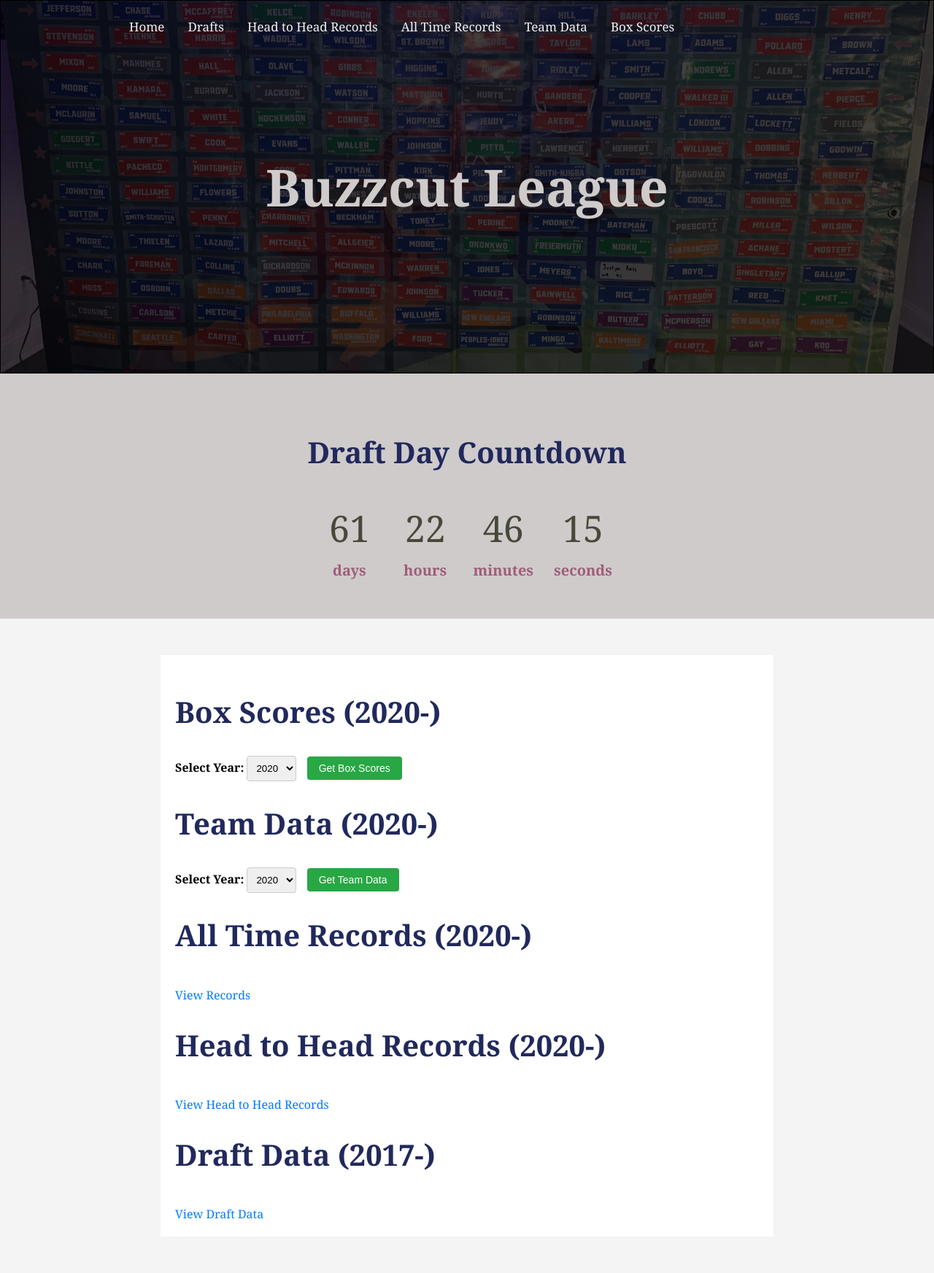
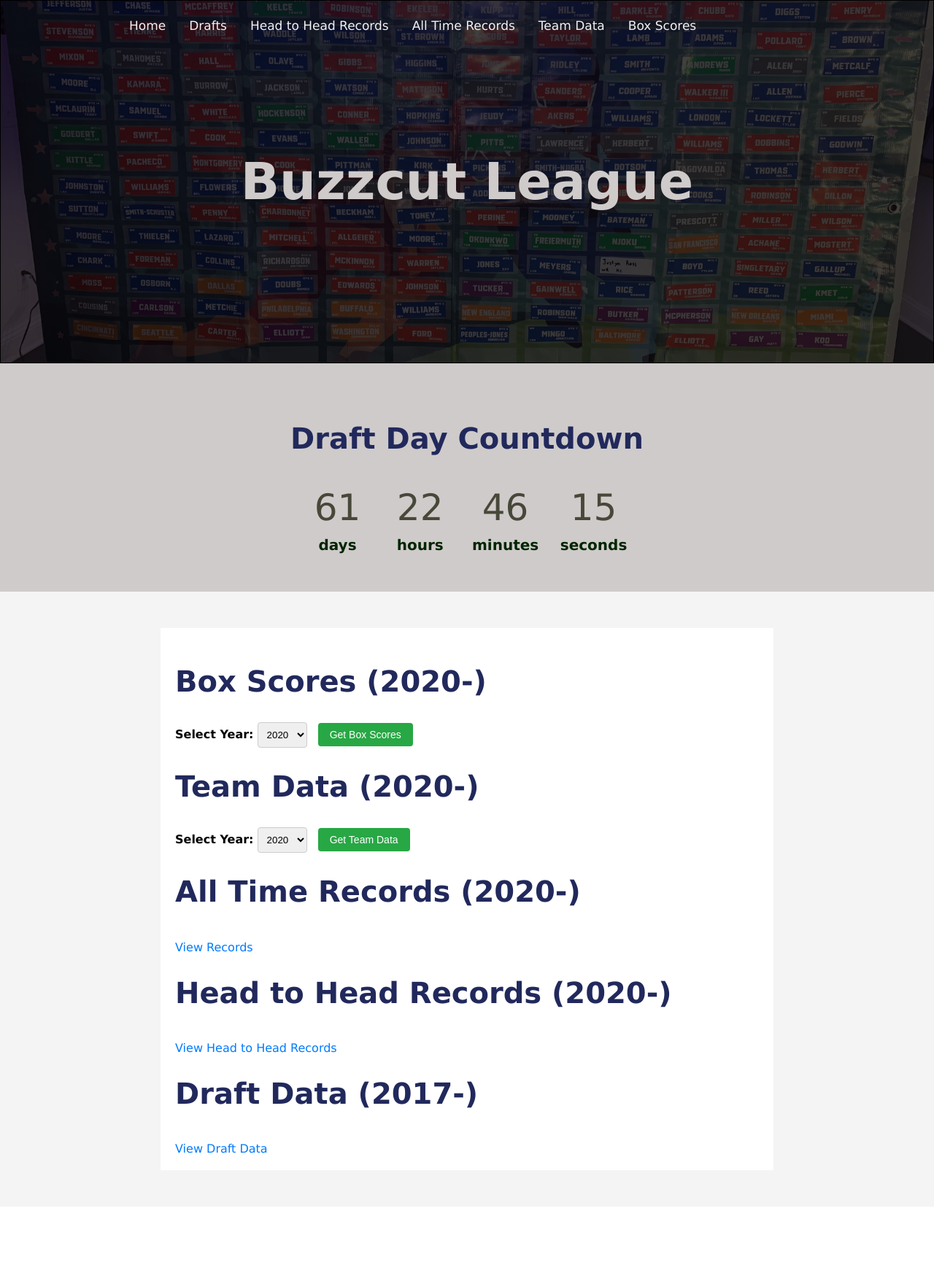
Before and after one commit to shraydewan/Buzzcut-League, a Flask app: template templates/index.html in a window 1280 px wide. Shown: the whole page at 73% size. After the commit the page ends 1581 px from the top, so only its background shows below. Run offline with Flask 3, Linux system fonts and the light colour scheme; the template is opened without the code that fills it: most values are stand-ins (such as "Sample title", 1, 10 or a date in 2020); parts of the project's set-up code (start-up, migrations or seed data) failed here and were passed over.

Commit message:
Update index.html

```diff
--- a/templates/index.html
+++ b/templates/index.html
@@ -8,7 +8,7 @@
             padding: 0;
         }
         body {
-            font-family: Georgia,Times,Times New Roman,serif;
+            font-family: Verdana, Geneva, Tahoma, sans-serif;
             background-color: #f4f4f4;
         }
         .topnav {
@@ -120,7 +120,7 @@
         .countdown label {
             display: block;
             font-size: 20px;
-            color: #A05C7B;
+            color: #002500;
         }
     </style>
 </head>
```
